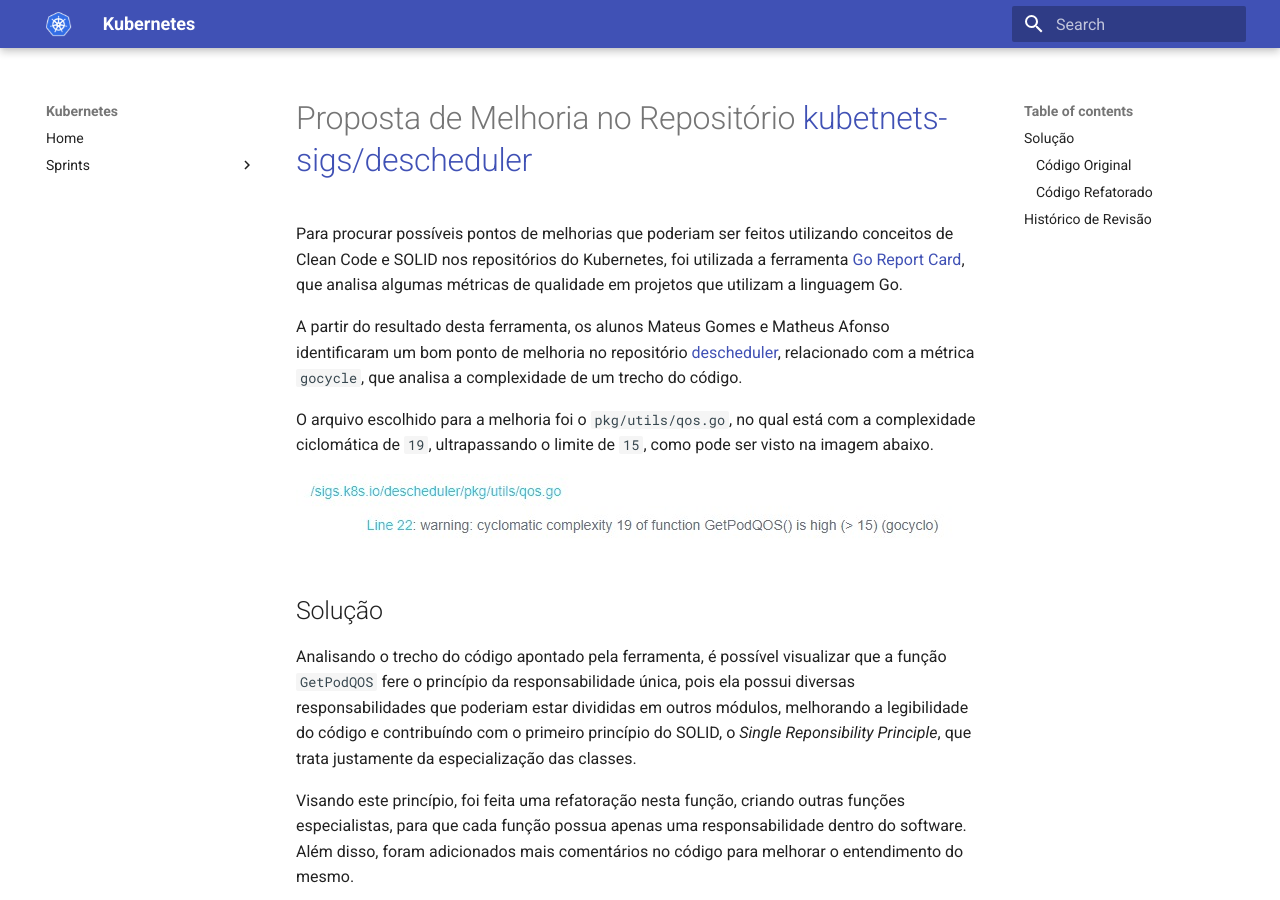
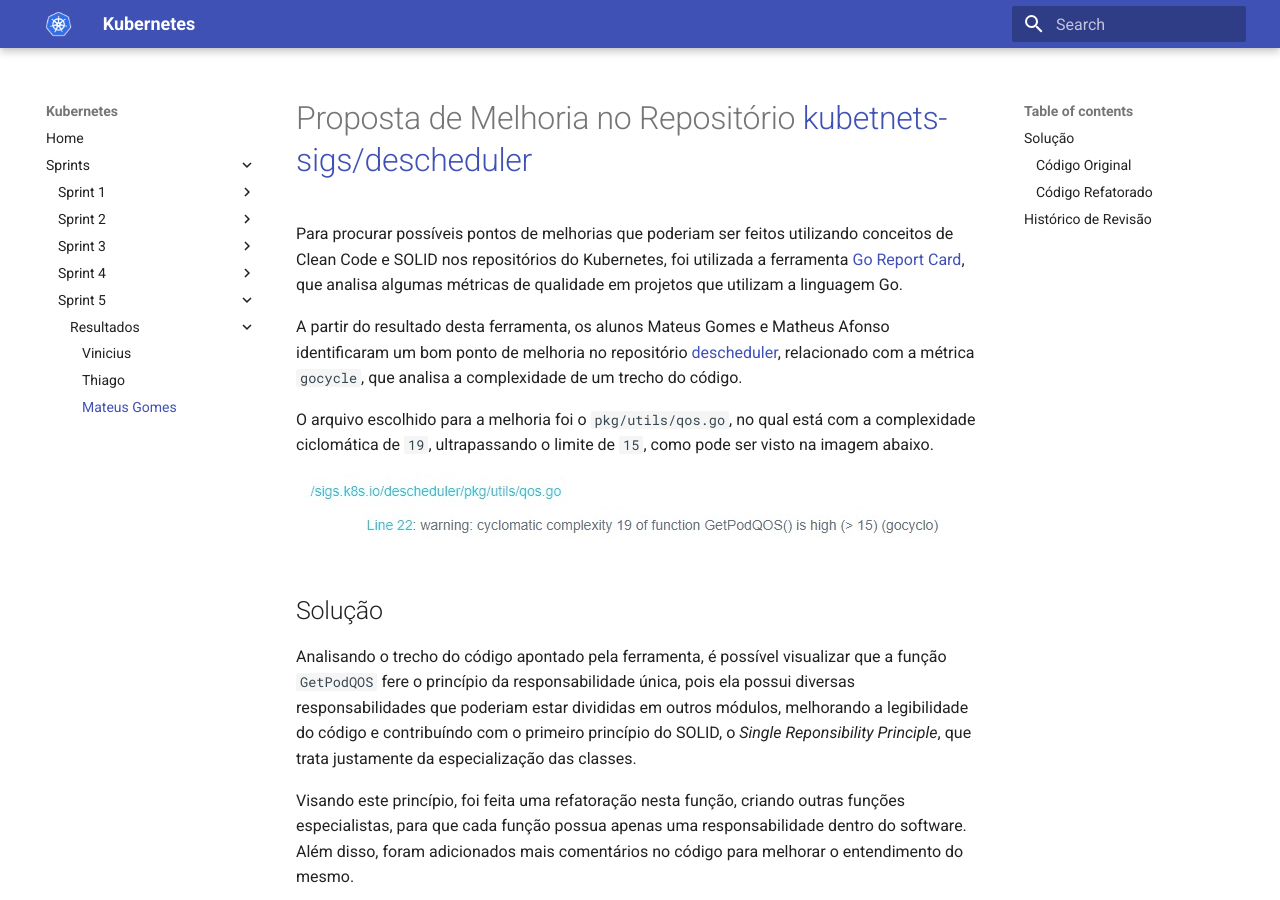
Before and after one commit to GCES-Kubernetes-2021-2/docs, an MkDocs documentation site: the page built from docs/sprints/sprint_5/resultados/mateus_gomes.md, in a window 1280 px wide and 900 px high. Built offline with MkDocs 1.6.1 and Material for MkDocs 9.7.7, drawn with Linux system fonts in a browser that asks for light colours.

Commit message:
fix: add mateus gomes' sprint 5 page to mkdocs

```diff
--- a/mkdocs.yml
+++ b/mkdocs.yml
@@ -27,6 +27,7 @@
       - Resultados:
         - Vinicius: sprints/sprint_5/resultados/vinicius.md
         - Thiago: sprints/sprint_5/resultados/thiago.md
+        - Mateus Gomes: sprints/sprint_5/resultados/mateus_gomes.md
 theme:
   name: material
   logo: assets/kubernetes-icon.png
```
